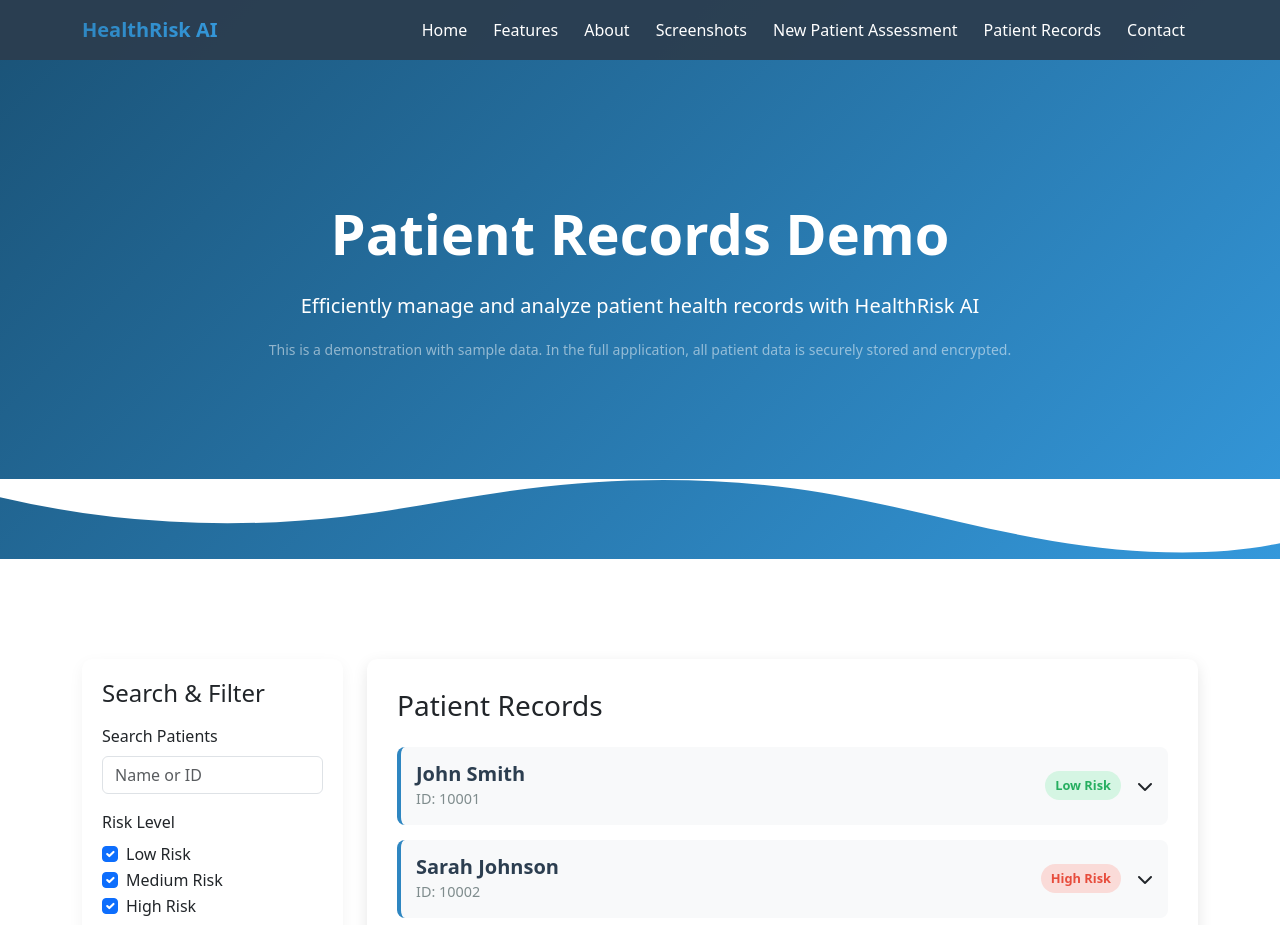
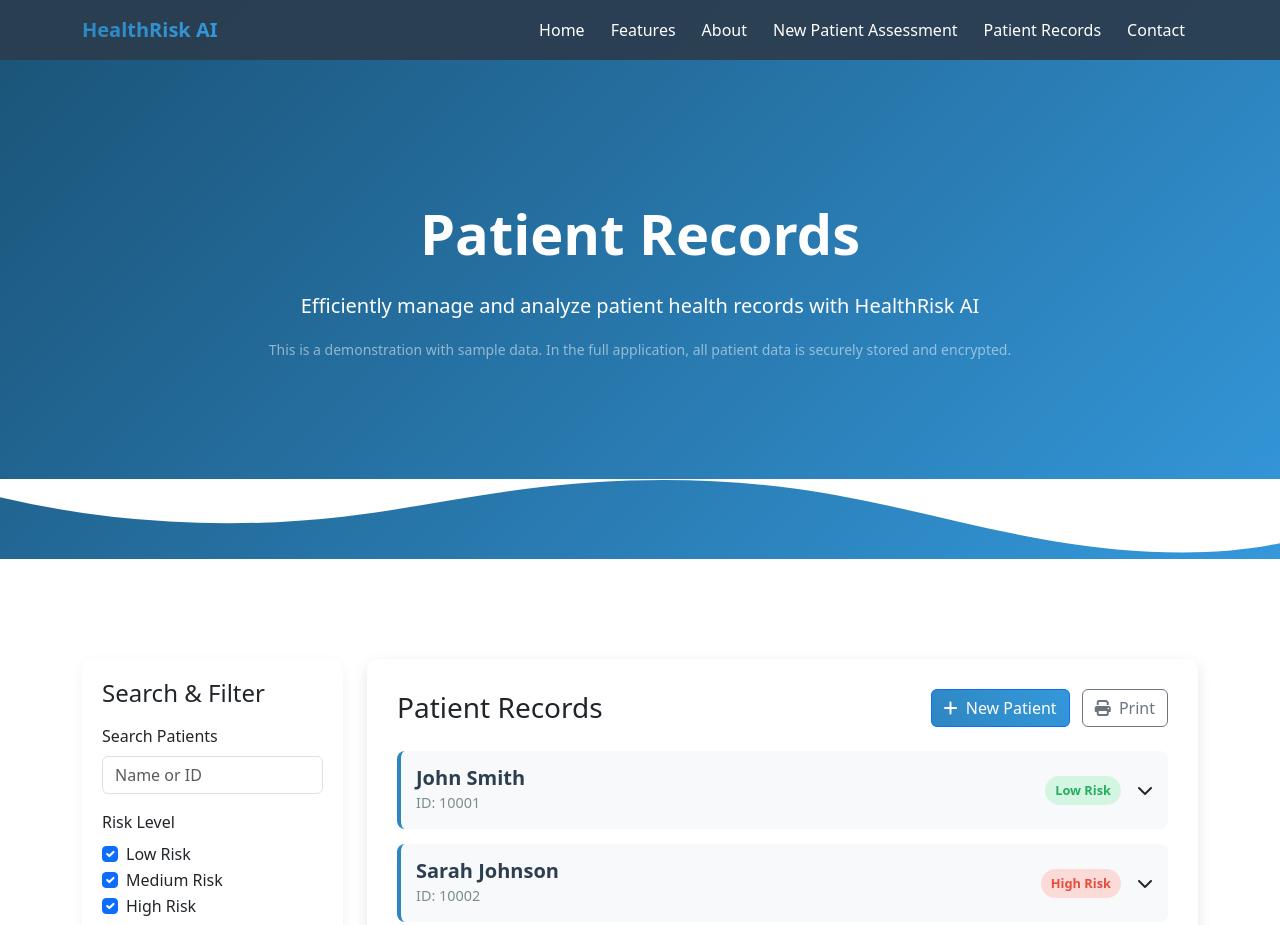
Before and after one commit to nareshkumarsekar06/HEALTHRISK-AI, a plain HTML site: page patient-records.html in a window 1280 px wide. Shown: the top 925 px of the page. Drawn offline with nearby package versions, Linux system fonts and the light colour scheme.

Commit message:
Add files via upload

```diff
--- a/patient-records.html
+++ b/patient-records.html
@@ -222,9 +222,7 @@
                     <li class="nav-item">
                         <a class="nav-link" href="index.html#about">About</a>
                     </li>
-                    <li class="nav-item">
-                        <a class="nav-link" href="index.html#screenshots">Screenshots</a>
-                    </li>
+
                     <li class="nav-item">
                         <a class="nav-link" href="patient-assessment.html">New Patient Assessment</a>
                     </li>
@@ -242,7 +240,7 @@
     <!-- Hero Section -->
     <section class="hero-section">
         <div class="container text-center">
-            <h1 class="display-4 fw-bold mb-4">Patient Records Demo</h1>
+            <h1 class="display-4 fw-bold mb-4">Patient Records</h1>
             <p class="lead mb-3">Efficiently manage and analyze patient health records with HealthRisk AI</p>
             <p class="mb-5"><small class="text-white-50">This is a demonstration with sample data. In the full application, all patient data is securely stored and encrypted.</small></p>
         </div>
@@ -329,7 +327,17 @@
                 <!-- Patient Records -->
                 <div class="col-lg-9">
                     <div class="records-container">
-                        <h3 class="mb-4">Patient Records</h3>
+                        <div class="d-flex justify-content-between align-items-center mb-4">
+                            <h3 class="mb-0">Patient Records</h3>
+                            <div>
+                                <a href="patient-assessment.html" class="btn btn-primary me-2">
+                                    <i class="fas fa-plus me-1"></i> New Patient
+                                </a>
+                                <button class="btn btn-outline-secondary" onclick="printRecords()">
+                                    <i class="fas fa-print me-1"></i> Print
+                                </button>
+                            </div>
+                        </div>
 
                         <!-- Patient 1 -->
                         <div class="patient-card" data-risk="low">
@@ -1026,6 +1034,11 @@
             // Sort functionality would go here in a real application
             // This is a simplified demonstration
         });
+
+        // Print function
+        function printRecords() {
+            window.print();
+        }
     </script>
 </body>
 </html>
```
